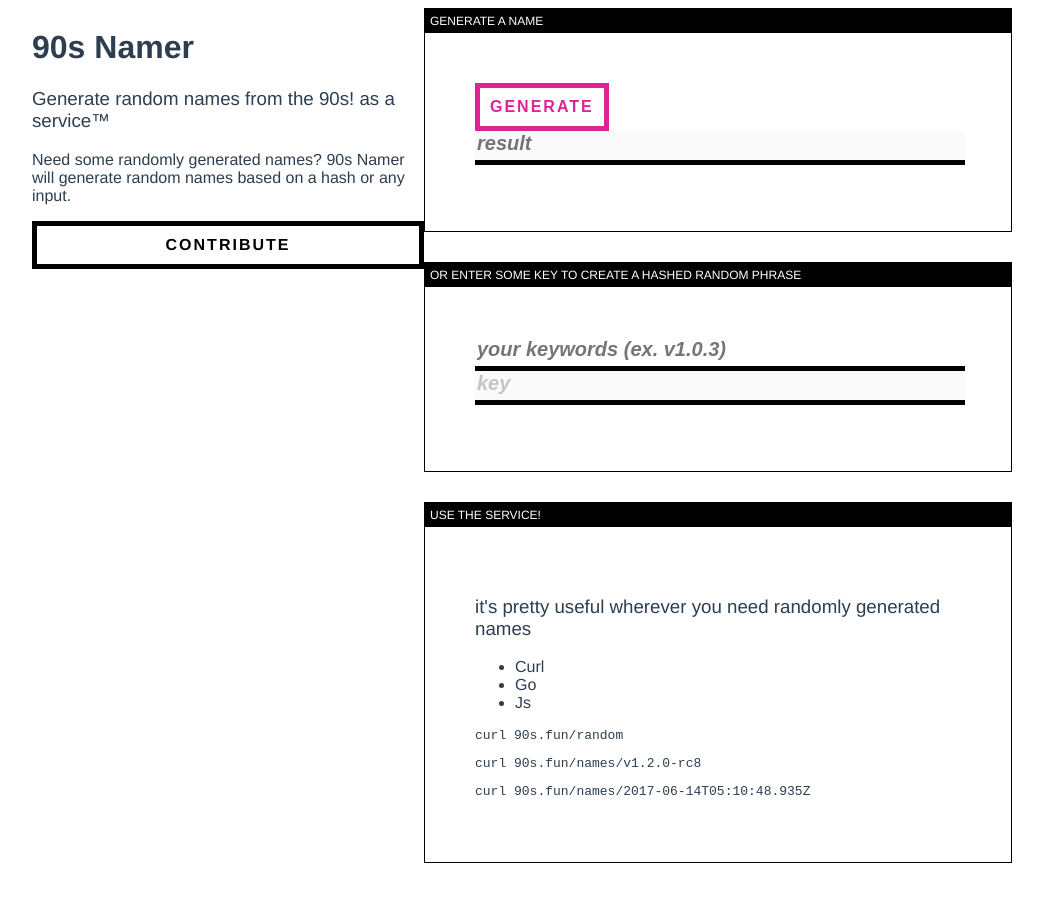
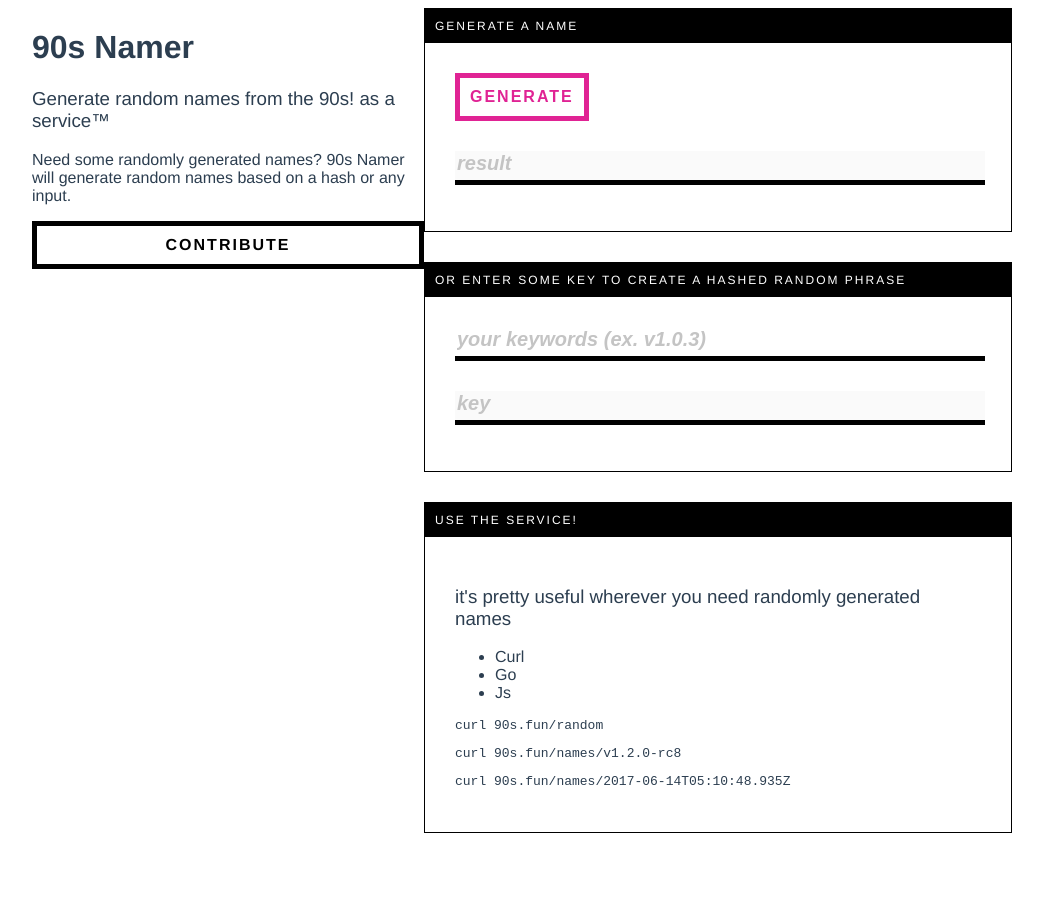
Before and after one commit to theRemix/Nineties-Namer, a Vue app in the folder ui/: page / in a window 1280 px wide. Shown: the whole page, without its empty margins (118-1161 px from the left). After the commit the page ends 871 px from the top, so only its background shows below. Built offline with nearby package versions, Linux system fonts and the light colour scheme.

Commit message:
Random/Hash styled

```diff
--- a/ui/src/App.vue
+++ b/ui/src/App.vue
@@ -50,7 +50,7 @@ button, .button {
   cursor: pointer;
   transition: 0.2s ease all;
 }
-input, .output {
+input {
   border: none;
   width: 100%;
   border-bottom: 5px solid #000000;
@@ -59,6 +59,12 @@ input, .output {
   color: #C4C4C4;
   font-weight: bold;
   padding-bottom: 5px;
+}
+input:nth-child(1) {
+  margin-bottom: 30px;
+}
+input::placeholder {
+  color: #C4C4C4;
 }
 a {
   text-decoration: none;
@@ -76,15 +82,16 @@ a {
   margin-bottom: 30px;
 }
 .inner {
-  padding: 50px;
+  padding: 30px;
 }
 h2 {
   color: #FFFFFF;
   background: #000000;
   font-size: 12px;
   margin: 0;
-  padding: 5px;
+  padding: 10px;
   text-align: left;
   text-transform: uppercase;
+  letter-spacing: 2px;
 }
 </style>
--- a/ui/src/components/Random.vue
+++ b/ui/src/components/Random.vue
@@ -52,6 +52,7 @@ h2, h3 {
   color: #E02394;
   background: transparent;
   font-size: 16px;
+  margin-bottom: 30px;
 }
 .generate-button:hover {
   color: #FFFFFF;
```
